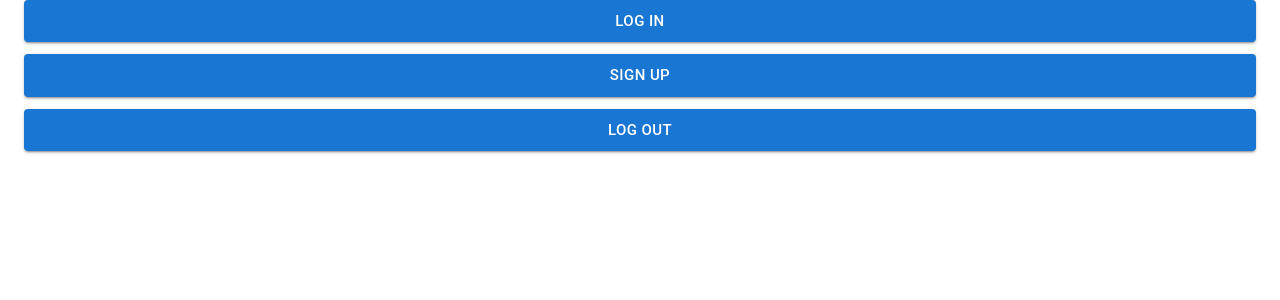
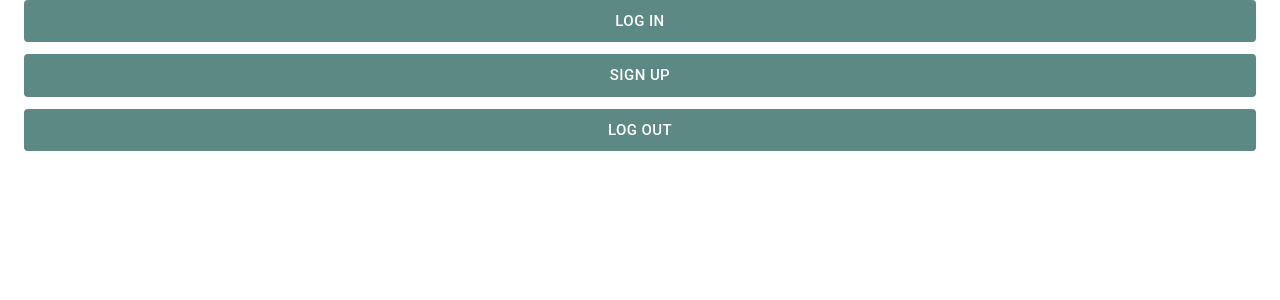
Before and after one commit to ptc-on-jop-training/click4wash-fe, a React (Vite) app: page /welcome in a window 1280 px wide. Shown: the top 300 px of the page. Built offline with nearby package versions, Linux system fonts and the light colour scheme.

Commit message:
Update theme.ts

```diff
--- a/src/styles/theme.ts
+++ b/src/styles/theme.ts
@@ -1,12 +1,28 @@
-import {createTheme} from "@mui/material";
+import {createTheme} from "@mui/material"
 
 const Theme = createTheme({
+   palette: {
+      text: {
+         primary: "#374259"
+      },
+      primary: {
+         main: "#5C8984"
+      },
+   },
    components: {
       MuiContainer: {
          defaultProps: {
             maxWidth: false
          }
       },
+
+      MuiButton: {
+         styleOverrides: {
+            root: {
+               boxShadow: "none"
+            }
+         }
+      }
    }
 })
 
```
